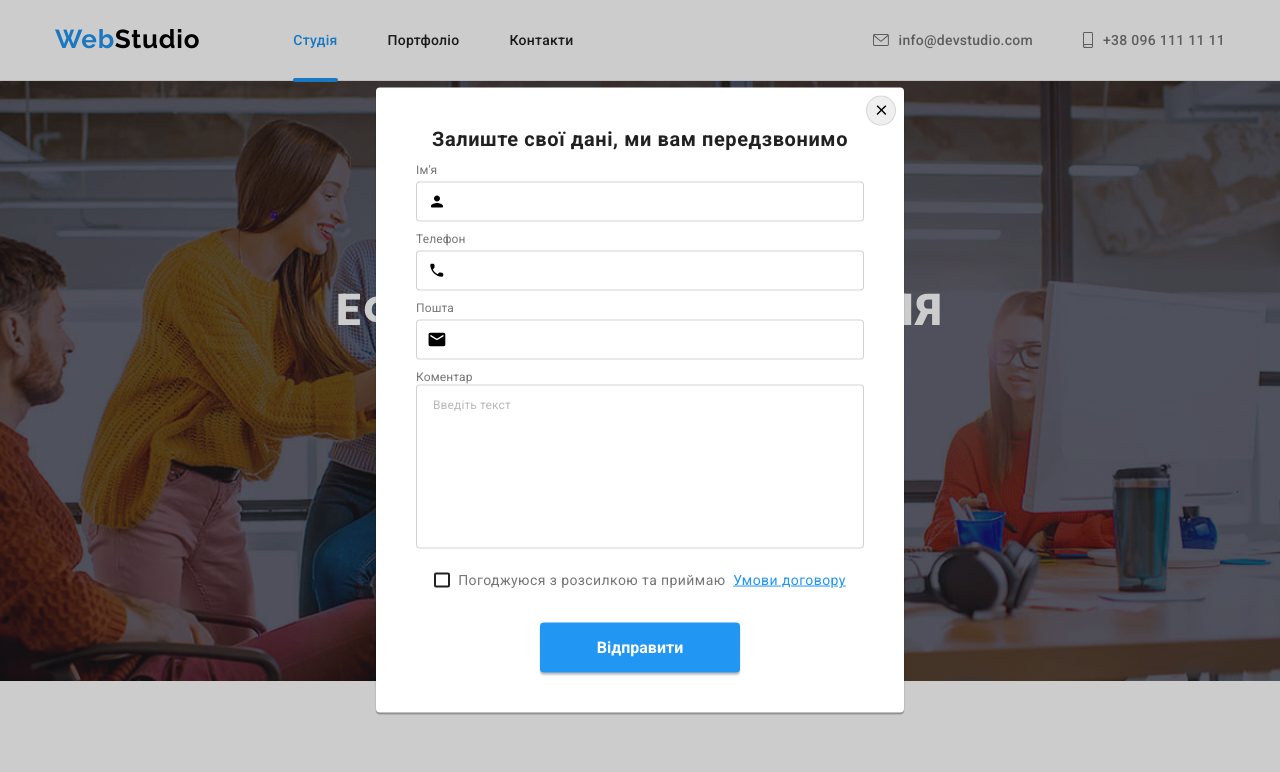
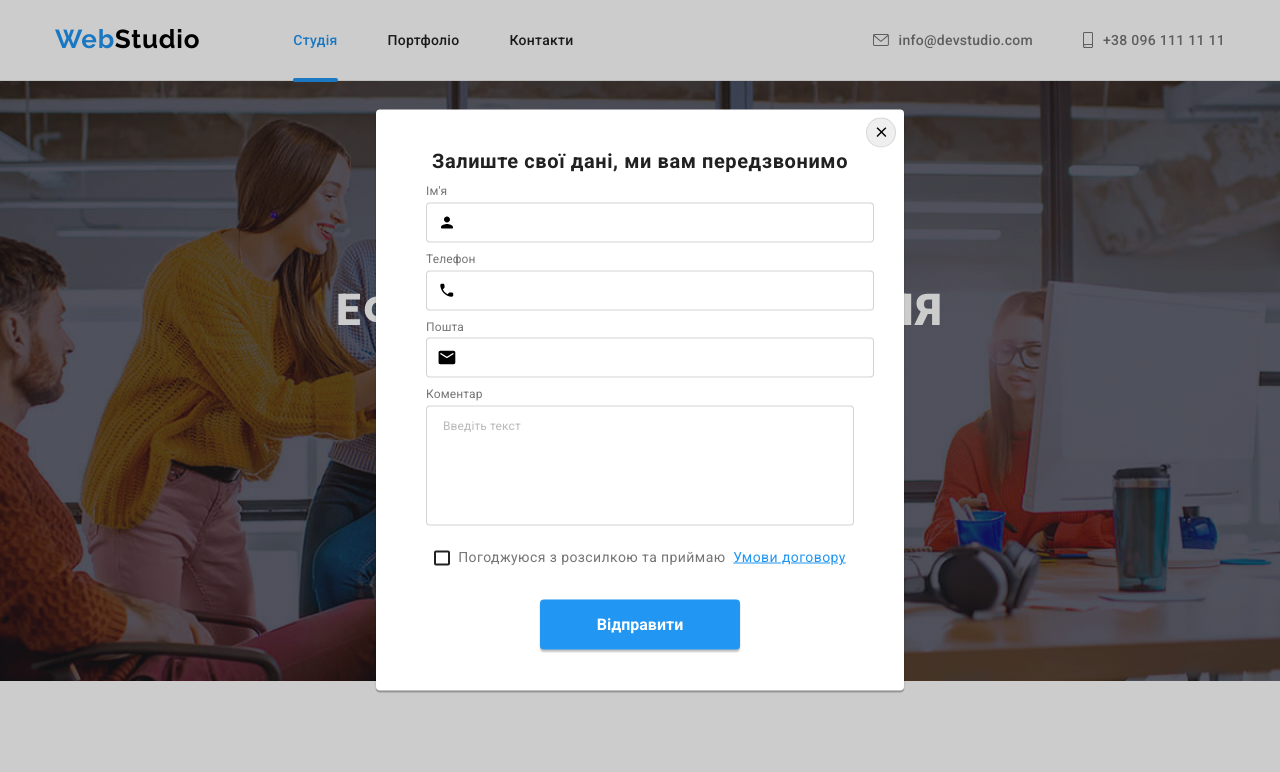
Before and after one commit to IndianaCornell/goit-markup-hw-06, a plain HTML site: page index.html in a window 1280 px wide. Both pictures are taken after a click on the button "Замовити послугу". Shown: the top 772 px of the page. Drawn offline with nearby package versions, Linux system fonts and the light colour scheme.

Commit message:
done
done

```diff
--- a/CSS/style.css
+++ b/CSS/style.css
@@ -82,6 +82,10 @@ button input a {
 .header > .container {
   display: flex;
   align-items: center;
+}
+
+.sticky {
+  position: sticky;
 }
 
 .haeder-navigation {
@@ -786,7 +790,7 @@ button input a {
   left: 50%;
   transform: translate(-50%, -50%) scale(1);
   width: 528px;
-  min-height: 581px;
+  height: 581px;
   background-color: #ffffff;
   box-shadow: 0px 1px 3px rgba(0, 0, 0, 0.12), 0px 1px 1px rgba(0, 0, 0, 0.14),
     0px 2px 1px rgba(0, 0, 0, 0.2);
@@ -835,16 +839,15 @@ button input a {
 }
 
 .modal-field {
-  margin-bottom: 10px;
+  margin: 10px;
 }
 
 .modal-label {
   display: block;
-  line-height: 1.2;
   font-style: normal;
   font-weight: 400;
   font-size: 12px;
-  line-height: 1.25;
+
   letter-spacing: 0.01em;
   color: #757575;
 }
@@ -886,9 +889,10 @@ button input a {
 
 .modal-text {
   display: block;
+  margin-top: 4px;
+  margin-bottom: 20px;
+  width: 100%;
   height: 120px;
-  width: 100%;
-  height: 164px;
   border: 1px solid rgba(33, 33, 33, 0.2);
   border-radius: 4px;
   resize: none;
@@ -912,7 +916,6 @@ button input a {
 
 .modal-policy {
   margin-bottom: 30px;
-  margin-top: 20px;
 }
 
 .policy-text {
```
